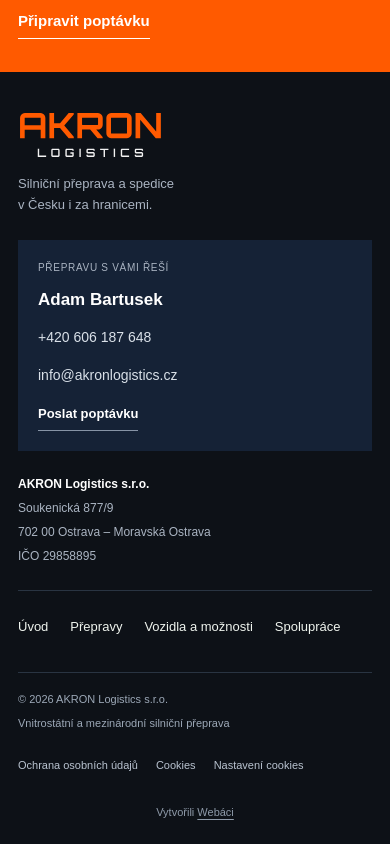
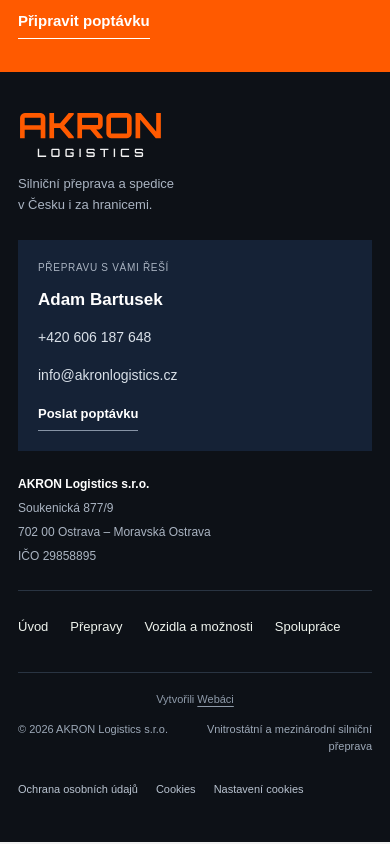
Before and after one commit to kubinsolny-design/akron-logistics-web, a Next.js app: page / in a window 390 px wide. Shown: the part 5261-6105 px from the top of the page. Built offline with nearby package versions, Linux system fonts and the light colour scheme; no server answers; a web font is replaced by a local one.

Commit message:
Center footer credit below divider alongside copyright

```diff
--- a/app/globals.css
+++ b/app/globals.css
@@ -139,7 +139,8 @@
 .footer-action { display: flex; gap: 8px; align-items: center; width: max-content; color: #fff; border-bottom: 1px solid #fff; padding-bottom: 5px; margin-top: 12px; font-weight: 700; }
 .footer-links { display: flex; flex-direction: column; gap: 10px; font-size: 14px; }
 .footer-links a:hover { color: var(--orange); }
-.footer-bottom { border-top: 1px solid #3f5655; margin-top: 55px; padding-top: 18px; display: flex; justify-content: space-between; color: #94aaa7; font-size: 12px; }
+.footer-bottom { border-top: 1px solid #3f5655; margin-top: 55px; padding-top: 18px; display: grid; grid-template-columns: minmax(0, 1fr) auto minmax(0, 1fr); align-items: baseline; gap: 16px; color: #94aaa7; font-size: 12px; }
+.footer-bottom > span:last-child { text-align: right; }
 
 .page-hero { padding: 108px 0 86px; border-bottom: 1px solid var(--line); }
 .page-hero h1 { max-width: 1010px; }
--- a/app/legal.css
+++ b/app/legal.css
@@ -1,6 +1,6 @@
 .footer-legal { display: flex; flex-wrap: wrap; gap: 12px 24px; padding-bottom: 28px; margin-top: 22px; font-size: 12px; color: #d9e0e8; }
 .footer-legal a:hover, .cookie-settings-link:hover { color: var(--orange); }
-.site-footer .footer-credit { text-align: center; margin: 6px 0 0; color: #8e9aa9; font-size: 11px; font-weight: 400; }
+.site-footer .footer-credit { text-align: center; margin: 0; color: #8e9aa9; font-size: 11px; font-weight: 400; white-space: nowrap; }
 .footer-credit a { text-decoration: underline; text-underline-offset: 3px; text-decoration-thickness: 1px; }
 .footer-credit a:hover, .footer-contact a:hover { color: var(--orange); }
 .personal-contact { display: flex; flex-wrap: wrap; gap: 12px 24px; margin-top: 24px; font-weight: 600; }
@@ -38,10 +38,10 @@
   .footer-address { order: 2; margin: 0; gap: 5px; font-size: 12px; color: #aab4c2; }
   .footer-links { order: 3; margin: 0; flex-direction: row; flex-wrap: wrap; gap: 4px 22px; padding-top: 16px; border-top: 1px solid #293442; font-size: 13px; }
   .footer-links a { padding: 10px 0; }
-  .footer-bottom { margin-top: 24px; padding-top: 18px; border-color: #293442; flex-direction: column; gap: 6px; font-size: 11px; color: #9ca8b7; }
+  .footer-bottom { margin-top: 24px; padding-top: 18px; border-color: #293442; grid-template-columns: minmax(0, 1fr) minmax(0, 1fr); gap: 12px 18px; font-size: 11px; color: #9ca8b7; }
   .footer-legal { margin-top: 16px; gap: 2px 18px; padding-bottom: 12px; font-size: 11px; color: #b9c3d0; }
   .footer-legal a, .footer-legal button { padding: 9px 0; }
-  .site-footer .footer-credit { margin-top: 8px; }
+  .site-footer .footer-credit { grid-column: 1 / -1; grid-row: 1; }
   .legal-page { padding: 48px 0 65px; }
   .cookie-notice { left: 12px; right: 12px; bottom: 12px; padding: 18px; display: block; max-height: calc(100svh - 24px); overflow: auto; }
   .cookie-notice .cookie-actions { margin-top: 16px; }
--- a/app/ui.tsx
+++ b/app/ui.tsx
@@ -47,9 +47,8 @@
       </div>
       <div className="footer-links">{links.map((link) => <Link key={link.href} href={link.href}>{link.label}</Link>)}</div>
     </div>
-    <div className="shell footer-bottom"><span>© {new Date().getFullYear()} {company.name}</span><span>Vnitrostátní a mezinárodní silniční přeprava</span></div>
+    <div className="shell footer-bottom"><span>© {new Date().getFullYear()} {company.name}</span><p className="footer-credit">Vytvořili <a href="https://webaci.cz" target="_blank" rel="noopener noreferrer">Webáci</a></p><span>Vnitrostátní a mezinárodní silniční přeprava</span></div>
     <nav className="shell footer-legal" aria-label="Právní informace"><Link href="/ochrana-osobnich-udaju">Ochrana osobních údajů</Link><Link href="/cookies">Cookies</Link><CookieSettingsButton /></nav>
-    <p className="footer-credit">Vytvořili <a href="https://webaci.cz" target="_blank" rel="noopener noreferrer">Webáci</a></p>
   </footer>
 }
 
```
